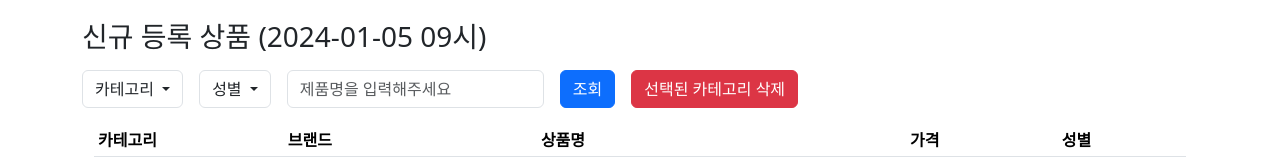
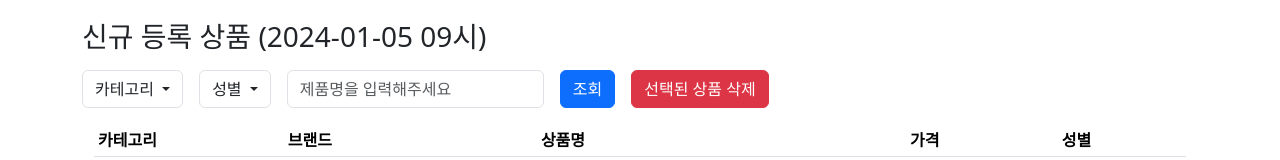
Before and after one commit to Meoyoug/mini_project_kream, a plain HTML site: page AdminPage.html in a window 1280 px wide. Shown: the part 176-336 px from the top of the page. Drawn offline with nearby package versions, Linux system fonts and the light colour scheme.

Commit message:
readme.md 추가, delete버튼 수정

```diff
--- a/AdminPage.html
+++ b/AdminPage.html
@@ -50,7 +50,7 @@
                 <button type="button" id="search-btn" class="btn btn-primary">조회</button>
               </div>
               <div class="delete_bt">
-                <button type="button" id="search-btn" class="btn btn-danger">선택된 카테고리 삭제</button>
+                <button type="button" id="delete-btn" class="btn btn-danger">선택된 상품 삭제</button>
               </div>
           </form>
           <div class="container mt-3">
```
Also changed, not shown: 1 other file.
